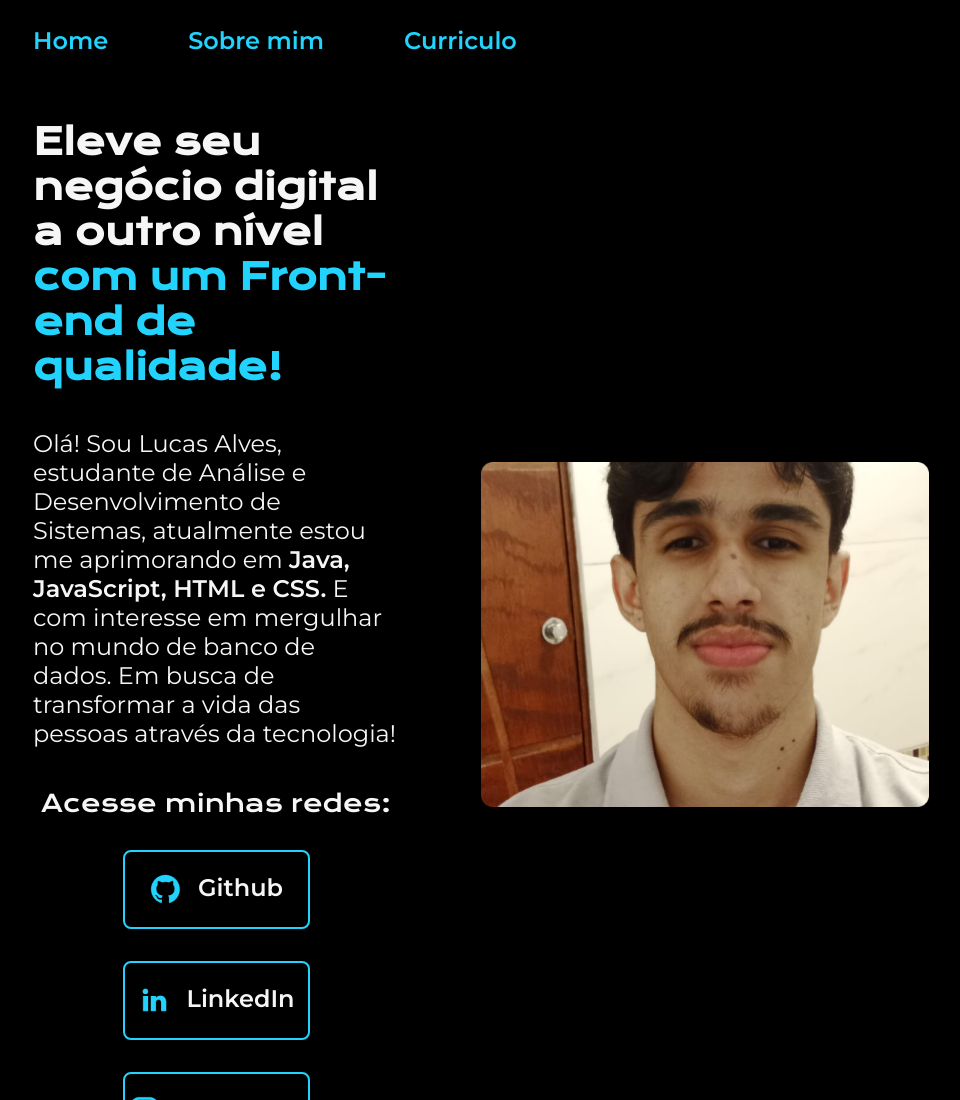
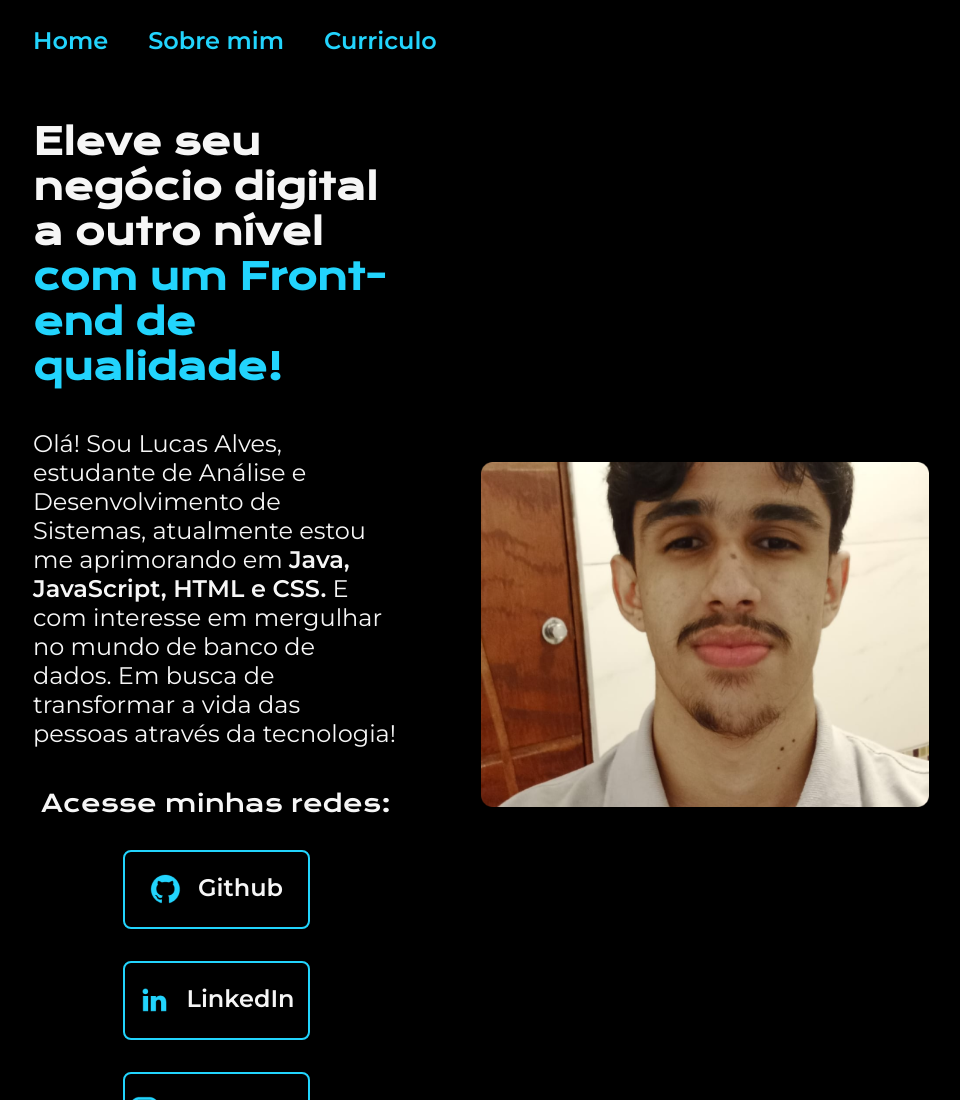
Before and after one commit to lucasbarbosaalves/portfolio, a plain HTML site: page index.html in a window 1280 px wide. Shown: the top 1100 px of the page, without its empty margins (159-1119 px from the left). Drawn offline with nearby package versions, Linux system fonts and the light colour scheme.

Commit message:
mudando about.html

```diff
--- a/styles/style.css
+++ b/styles/style.css
@@ -32,7 +32,7 @@ body{
 
 .cabecalho__menu {
     display: flex;
-    gap: 80px;
+    gap: 40px;
 }
 
 .cabecalho__menu__link {
@@ -119,7 +119,7 @@ body{
 }
 
 
-@media (max-width: 1200px) {
+@media screen and (max-width: 1000px) {
     .cabecalho {
         padding: 10%;
     }
```
Also changed, not shown: about.html (+0 -2 lines).
